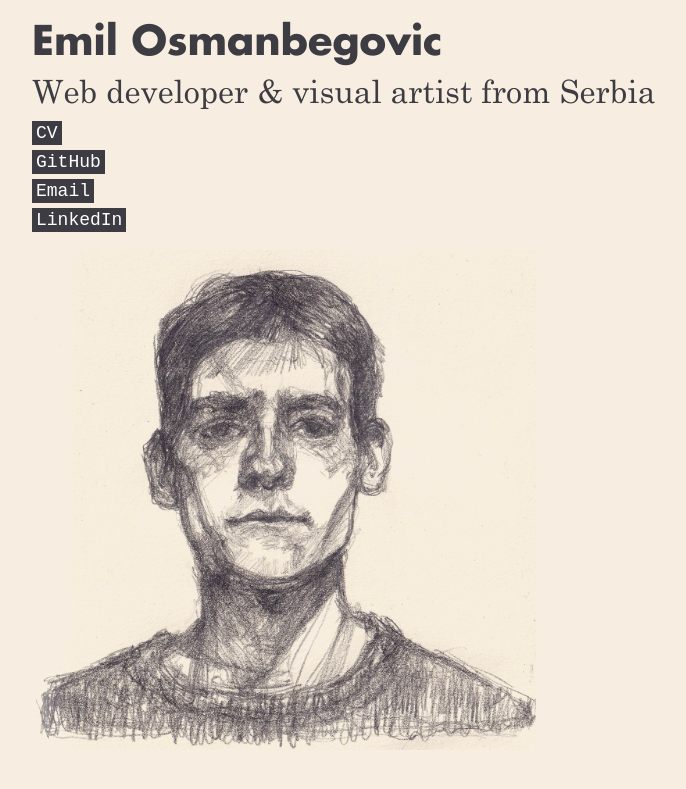
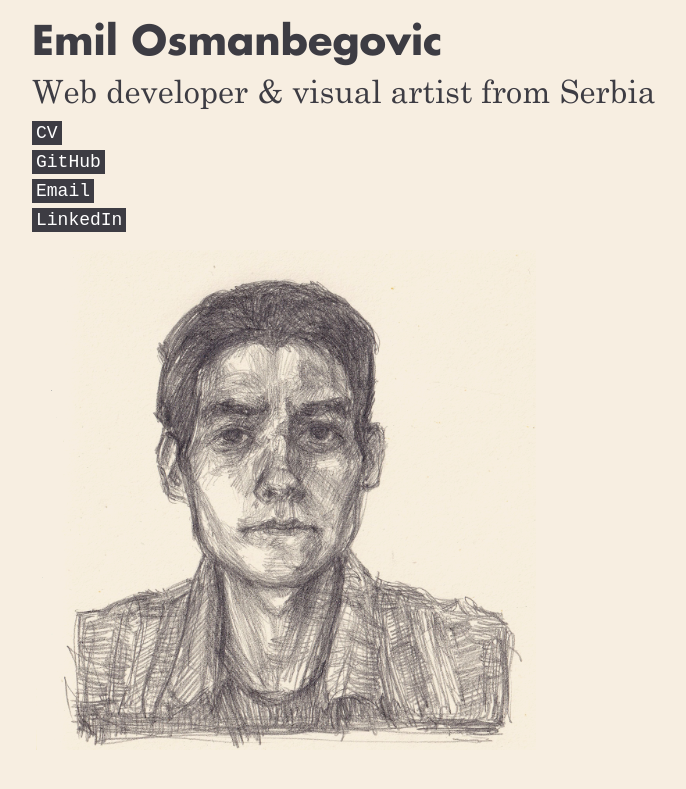
Before and after one commit to emilosmanbegovicmm/emilosman, a Jekyll site: the page built from index.md, in a window 1280 px wide. Shown: the top 789 px of the page, without its empty margins (53-739 px from the left). Built offline with Jekyll 4.4.1, drawn with Linux system fonts in a browser that asks for light colours; our own code applies the rules of GitHub Pages for plain Markdown files.

Commit message:
update drawing

```diff
--- a/_layouts/home.html
+++ b/_layouts/home.html
@@ -8,7 +8,7 @@ layout: default
       {{ content }}
 
       <a class="banner-image" href="https://emil.graphics">
-        <img src="/assets/images/20210119_3_web.jpg"/>
+        <img src="/assets/images/20210211_1_web.jpg"/>
       </a>
     </div>
   </div>
```
Also changed, not shown: assets/images/20210211_1_web.jpg (added).
